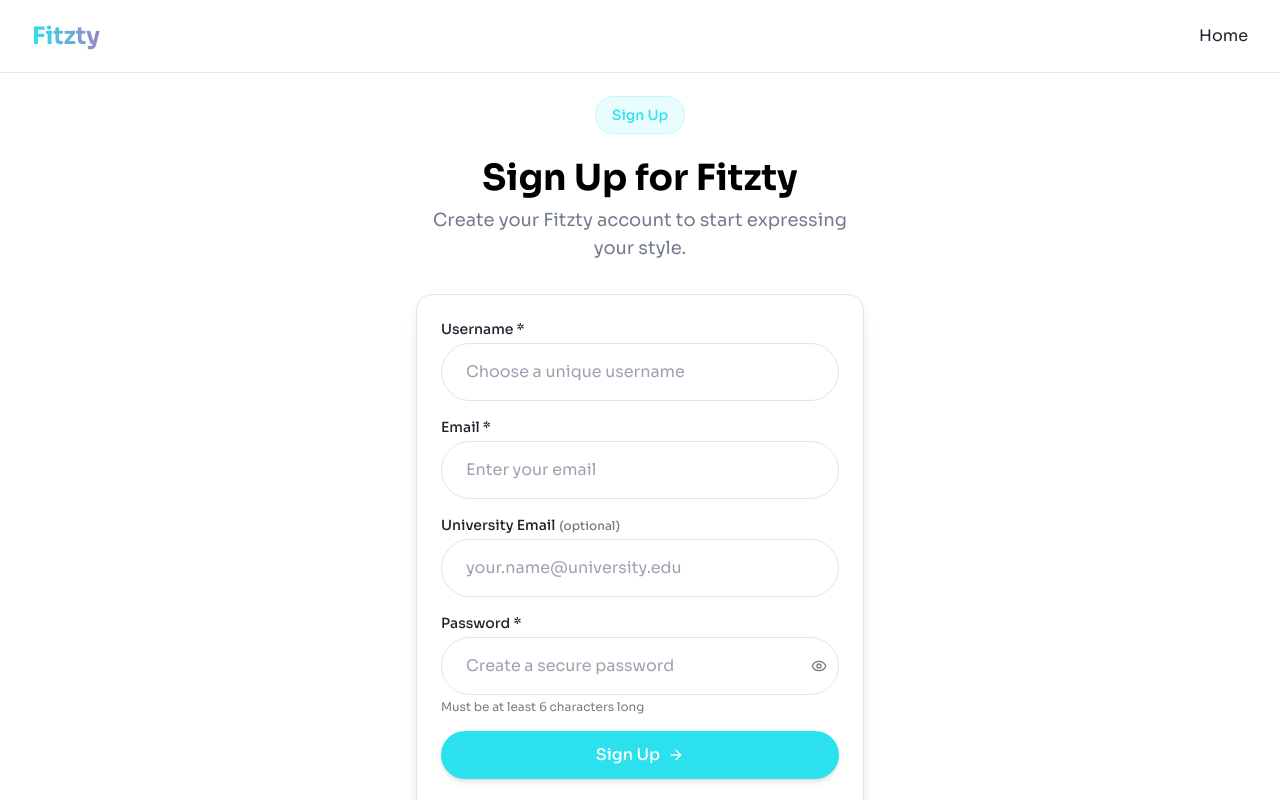
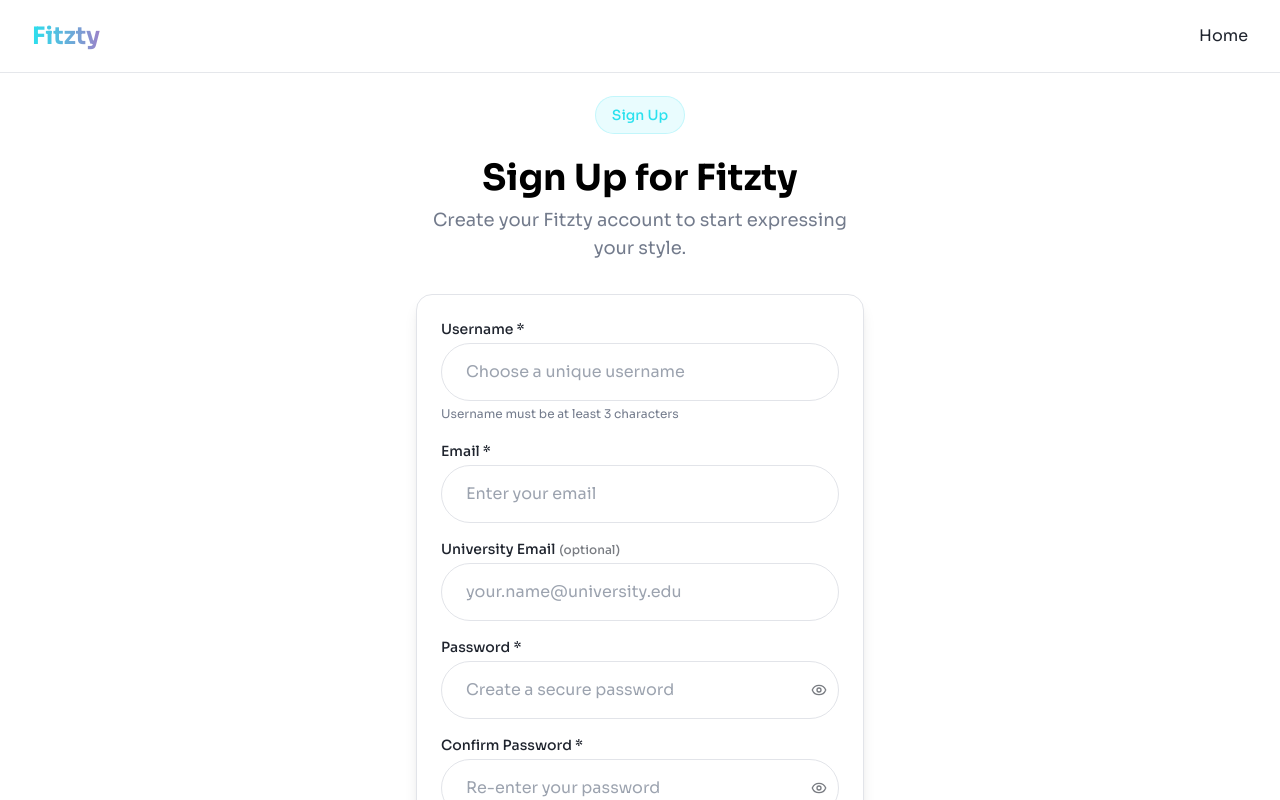
Before and after one commit to Daivya-Shah/Fitzty, a React (Vite) app: page /auth in a window 1280 px wide. Both pictures are taken after a click on the button "Don't have an account? Sign up". Shown: the top 800 px of the page. Built offline with nearby package versions, Linux system fonts and the light colour scheme.

Commit message:
Add username validation and password strength

```diff
--- /dev/null
+++ b/src/components/PasswordInput.tsx
@@ -0,0 +1,123 @@
+import React, { useState } from 'react';
+import { Eye, EyeOff } from 'lucide-react';
+
+interface PasswordInputProps {
+  value: string;
+  onChange: (value: string) => void;
+  disabled?: boolean;
+  placeholder?: string;
+  showStrength?: boolean;
+  label: string;
+}
+
+const PasswordInput: React.FC<PasswordInputProps> = ({
+  value,
+  onChange,
+  disabled,
+  placeholder,
+  showStrength = false,
+  label
+}) => {
+  const [showPassword, setShowPassword] = useState(false);
+
+  const getPasswordStrength = (password: string) => {
+    let score = 0;
+    const checks = {
+      length: password.length >= 8,
+      lowercase: /[a-z]/.test(password),
+      uppercase: /[A-Z]/.test(password),
+      numbers: /\d/.test(password),
+      special: /[!@#$%^&*(),.?":{}|<>]/.test(password)
+    };
+
+    score = Object.values(checks).filter(Boolean).length;
+
+    return { score, checks };
+  };
+
+  const getStrengthColor = (score: number) => {
+    if (score <= 2) return 'bg-destructive';
+    if (score === 3) return 'bg-yellow-500';
+    if (score === 4) return 'bg-orange-500';
+    return 'bg-green-500';
+  };
+
+  const getStrengthText = (score: number) => {
+    if (score <= 2) return 'Weak';
+    if (score === 3) return 'Fair';
+    if (score === 4) return 'Good';
+    return 'Strong';
+  };
+
+  const { score, checks } = getPasswordStrength(value);
+
+  return (
+    <div>
+      <label htmlFor="password" className="block text-sm font-medium text-foreground mb-1">
+        {label} *
+      </label>
+      <div className="relative">
+        <input
+          id="password"
+          type={showPassword ? 'text' : 'password'}
+          value={value}
+          onChange={(e) => onChange(e.target.value)}
+          className="w-full px-6 py-4 pr-10 rounded-full border border-border focus:outline-none focus:ring-2 focus:ring-primary text-foreground"
+          placeholder={placeholder}
+          disabled={disabled}
+        />
+        <button
+          type="button"
+          onClick={() => setShowPassword(!showPassword)}
+          className="absolute right-3 top-1/2 transform -translate-y-1/2 text-foreground/60 hover:text-foreground"
+          disabled={disabled}
+        >
+          {showPassword ? <EyeOff className="w-4 h-4" /> : <Eye className="w-4 h-4" />}
+        </button>
+      </div>
+
+      {showStrength && value.length > 0 && (
+        <div className="mt-2">
+          <div className="flex items-center gap-2 mb-1">
+            <div className="flex-1 bg-muted rounded-full h-2">
+              <div
+                className={`h-full rounded-full transition-all duration-300 ${getStrengthColor(score)}`}
+                style={{ width: `${(score / 5) * 100}%` }}
+              />
+            </div>
+            <span className={`text-xs font-medium ${
+              score <= 2 ? 'text-destructive' :
+              score === 3 ? 'text-yellow-600' :
+              score === 4 ? 'text-orange-600' :
+              'text-green-600'
+            }`}>
+              {getStrengthText(score)}
+            </span>
+          </div>
+
+          <div className="text-xs text-muted-foreground space-y-1">
+            <div className="flex flex-wrap gap-2">
+              <span className={checks.length ? 'text-green-600' : 'text-muted-foreground'}>
+                ✓ 8+ characters
+              </span>
+              <span className={checks.lowercase ? 'text-green-600' : 'text-muted-foreground'}>
+                ✓ lowercase
+              </span>
+              <span className={checks.uppercase ? 'text-green-600' : 'text-muted-foreground'}>
+                ✓ uppercase
+              </span>
+              <span className={checks.numbers ? 'text-green-600' : 'text-muted-foreground'}>
+                ✓ numbers
+              </span>
+              <span className={checks.special ? 'text-green-600' : 'text-muted-foreground'}>
+                ✓ special chars
+              </span>
+            </div>
+          </div>
+        </div>
+      )}
+    </div>
+  );
+};
+
+export default PasswordInput;
--- /dev/null
+++ b/src/components/UsernameInput.tsx
@@ -0,0 +1,111 @@
+import React, { useState, useEffect } from 'react';
+import { supabase } from '@/integrations/supabase/client';
+import { Check, X, Loader2 } from 'lucide-react';
+
+interface UsernameInputProps {
+  value: string;
+  onChange: (value: string) => void;
+  disabled?: boolean;
+}
+
+const UsernameInput: React.FC<UsernameInputProps> = ({ value, onChange, disabled }) => {
+  const [isChecking, setIsChecking] = useState(false);
+  const [isAvailable, setIsAvailable] = useState<boolean | null>(null);
+  const [checkTimeout, setCheckTimeout] = useState<NodeJS.Timeout | null>(null);
+
+  useEffect(() => {
+    if (!value || value.length < 3) {
+      setIsAvailable(null);
+      return;
+    }
+
+    // Clear previous timeout
+    if (checkTimeout) {
+      clearTimeout(checkTimeout);
+    }
+
+    // Set new timeout to debounce API calls
+    const timeout = setTimeout(async () => {
+      setIsChecking(true);
+      try {
+        const { data, error } = await supabase
+          .from('profiles')
+          .select('username')
+          .eq('username', value)
+          .single();
+
+        if (error && error.code === 'PGRST116') {
+          // No rows found - username is available
+          setIsAvailable(true);
+        } else if (data) {
+          // Username found - not available
+          setIsAvailable(false);
+        }
+      } catch (err) {
+        console.error('Error checking username:', err);
+      } finally {
+        setIsChecking(false);
+      }
+    }, 500);
+
+    setCheckTimeout(timeout);
+
+    return () => {
+      if (timeout) clearTimeout(timeout);
+    };
+  }, [value]);
+
+  const getStatusIcon = () => {
+    if (isChecking) {
+      return <Loader2 className="w-4 h-4 animate-spin text-muted-foreground" />;
+    }
+    if (isAvailable === true) {
+      return <Check className="w-4 h-4 text-green-600" />;
+    }
+    if (isAvailable === false) {
+      return <X className="w-4 h-4 text-destructive" />;
+    }
+    return null;
+  };
+
+  const getStatusText = () => {
+    if (value.length < 3) {
+      return <span className="text-xs text-muted-foreground">Username must be at least 3 characters</span>;
+    }
+    if (isChecking) {
+      return <span className="text-xs text-muted-foreground">Checking availability...</span>;
+    }
+    if (isAvailable === true) {
+      return <span className="text-xs text-green-600">✓ Username is available</span>;
+    }
+    if (isAvailable === false) {
+      return <span className="text-xs text-destructive">✗ Username is already taken</span>;
+    }
+    return null;
+  };
+
+  return (
+    <div>
+      <label htmlFor="username" className="block text-sm font-medium text-foreground mb-1">
+        Username *
+      </label>
+      <div className="relative">
+        <input
+          id="username"
+          type="text"
+          value={value}
+          onChange={(e) => onChange(e.target.value)}
+          className="w-full px-6 py-4 pr-10 rounded-full border border-border focus:outline-none focus:ring-2 focus:ring-primary text-foreground"
+          placeholder="Choose a unique username"
+          disabled={disabled}
+        />
+        <div className="absolute right-3 top-1/2 transform -translate-y-1/2">
+          {getStatusIcon()}
+        </div>
+      </div>
+      {getStatusText()}
+    </div>
+  );
+};
+
+export default UsernameInput;
--- a/src/pages/Auth.tsx
+++ b/src/pages/Auth.tsx
@@ -1,19 +1,19 @@
 import React, { useState, useEffect } from 'react';
 import { supabase } from '@/integrations/supabase/client';
-import { Eye, EyeOff, ArrowLeft } from 'lucide-react';
 import { ArrowRight } from 'lucide-react';
-import { Link, useNavigate, useLocation } from 'react-router-dom';
-import fitztyLogo from "@/assets/fitzty-logo.jpg";
+import { useNavigate, useLocation } from 'react-router-dom';
 import Navbar from "@/components/Navbar";
+import UsernameInput from "@/components/UsernameInput";
+import PasswordInput from "@/components/PasswordInput";
 
 const Auth = () => {
   const location = useLocation();
   const [isSignUp, setIsSignUp] = useState(() => location.search.includes('signup'));
   const [email, setEmail] = useState('');
   const [password, setPassword] = useState('');
+  const [confirmPassword, setConfirmPassword] = useState('');
   const [username, setUsername] = useState('');
   const [universityEmail, setUniversityEmail] = useState('');
-  const [showPassword, setShowPassword] = useState(false);
   const [loading, setLoading] = useState(false);
   const [error, setError] = useState('');
   const [success, setSuccess] = useState('');
@@ -47,6 +47,10 @@ const Auth = () => {
       }
       if (password.length < 6) {
         setError('Password must be at least 6 characters long');
+        return false;
+      }
+      if (password !== confirmPassword) {
+        setError('Passwords do not match');
         return false;
       }
     }
@@ -146,20 +150,11 @@ const Auth = () => {
             )}
             <form onSubmit={handleAuth} className="space-y-4">
               {isSignUp && (
-                <div>
-                  <label htmlFor="username" className="block text-sm font-medium text-foreground mb-1">
-                    Username *
-                  </label>
-                  <input
-                    id="username"
-                    type="text"
+                <UsernameInput
                   value={username}
-                    onChange={(e) => setUsername(e.target.value)}
-                    className="w-full px-6 py-4 rounded-full border border-border focus:outline-none focus:ring-2 focus:ring-primary text-foreground"
-                    placeholder="Choose a unique username"
+                  onChange={setUsername}
                   disabled={loading}
                 />
-                </div>
               )}
               <div>
                 <label htmlFor="email" className="block text-sm font-medium text-foreground mb-1">
@@ -197,35 +192,24 @@ const Auth = () => {
                   )}
                 </div>
               )}
-              <div>
-                <label htmlFor="password" className="block text-sm font-medium text-foreground mb-1">
-                  Password *
-                </label>
-                <div className="relative">
-                  <input
-                    id="password"
-                    type={showPassword ? 'text' : 'password'}
+              <PasswordInput
                 value={password}
-                    onChange={(e) => setPassword(e.target.value)}
-                    className="w-full px-6 py-4 pr-10 rounded-full border border-border focus:outline-none focus:ring-2 focus:ring-primary text-foreground"
+                onChange={setPassword}
+                disabled={loading}
                 placeholder={isSignUp ? 'Create a secure password' : 'Enter your password'}
+                showStrength={isSignUp}
+                label="Password"
+              />
+              {isSignUp && (
+                <PasswordInput
+                  value={confirmPassword}
+                  onChange={setConfirmPassword}
                   disabled={loading}
+                  placeholder="Re-enter your password"
+                  showStrength={false}
+                  label="Confirm Password"
                 />
-                  <button
-                    type="button"
-                    onClick={() => setShowPassword(!showPassword)}
-                    className="absolute right-3 top-1/2 transform -translate-y-1/2 text-foreground/60 hover:text-foreground"
-                    disabled={loading}
-                  >
-                    {showPassword ? <EyeOff className="w-4 h-4" /> : <Eye className="w-4 h-4" />}
-                  </button>
-                </div>
-                {isSignUp && (
-                  <p className="text-xs text-foreground/60 mt-1">
-                    Must be at least 6 characters long
-                  </p>
               )}
-              </div>
               <button
                 type="submit"
                 disabled={loading}
```
Lines whose indentation alone changed are shown as unchanged.
